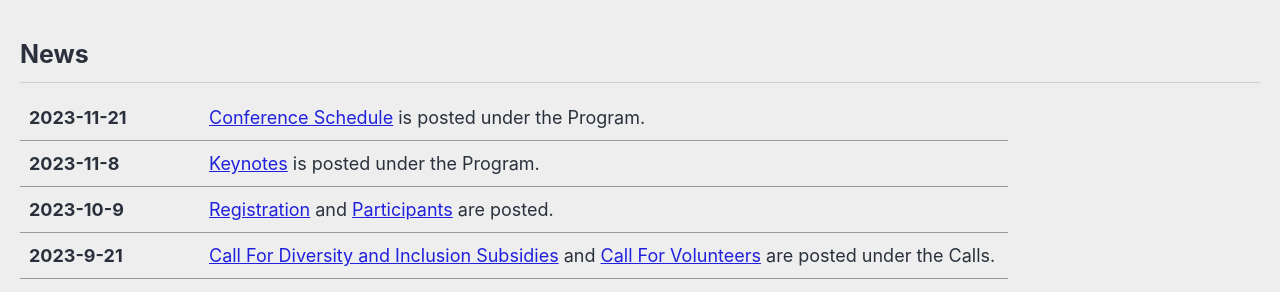
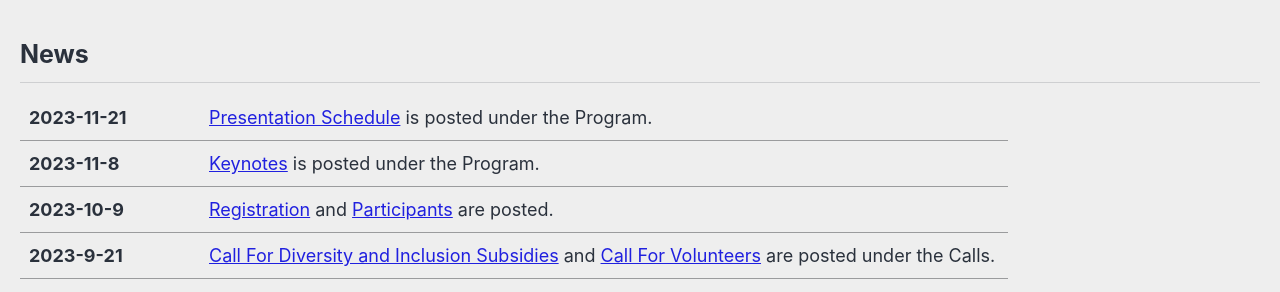
Before and after one commit to acl-org/emnlp-2023, a Jekyll site: the page built from _pages/home.md, in a window 1280 px wide. Shown: the part 602-894 px from the top of the page. Built offline with Jekyll 4.4.1, drawn with Linux system fonts in a browser that asks for light colours; cached includes are drawn as plain includes; nearby versions of some CDN libraries.

Commit message:
Update home.md

```diff
--- a/_pages/home.md
+++ b/_pages/home.md
@@ -17,7 +17,7 @@ EMNLP 2023 will take place in Singapore from **Dec 6th to Dec 10th, 2023**. More
 .news-table { font-size: .9em; table-layout: fixed; }
 .news-table tr td:nth-child(1) { font-weight: bold; width: 10em; }
 </style>
-| 2023-11-21 |[Conference Schedule](https://2023.emnlp.org/program/) is posted under the Program.
+| 2023-11-21 |[Presentation Schedule](https://2023.emnlp.org/program/) is posted under the Program.
 | 2023-11-8 | [Keynotes](https://2023.emnlp.org/program/keynotes/) is posted under the Program.
 | 2023-10-9 | [Registration](https://2023.emnlp.org/registration/) and [Participants](https://2023.emnlp.org/participants/)  are posted.
 | 2023-9-21 | [Call For Diversity and Inclusion Subsidies](/calls/subsidies/) and  [Call For Volunteers](/volunteers)  are posted under the Calls.
```
